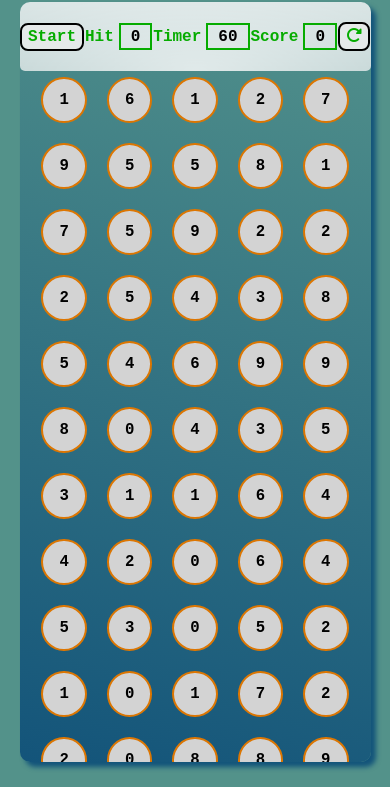
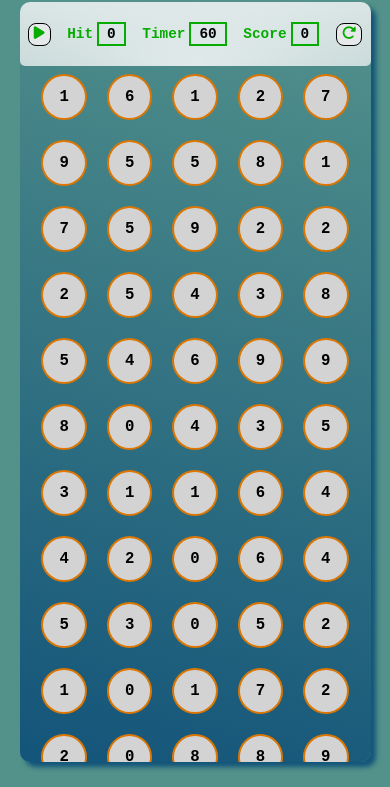
Before and after one commit to Mukesh-Kumawat-0o/Bubble-Game, a plain HTML site: page index.html in a window 390 px wide. Shown: the part 57-844 px from the top of the page. Drawn offline with Linux system fonts and the light colour scheme.

Commit message:
changes on some files

```diff
--- a/bubble.css
+++ b/bubble.css
@@ -73,6 +73,7 @@ body {
   font-weight: bolder;
 }
 .start-button {
+  text-align: center;
   font-size: 1.5rem;
   color: rgb(6, 172, 0);
   padding: 4px 8px;
--- a/bubbleMediaQueries.css
+++ b/bubbleMediaQueries.css
@@ -23,23 +23,23 @@
     height: 90%;
   }
   .board-child {
-    column-gap: 5px;
+    column-gap: 4px;
   }
   .board-text {
-    font-size: 1rem;
+    font-size: 0.9rem;
   }
   .monitor {
     border: 2px solid rgb(6, 172, 0);
-    font-size: 1rem;
-    padding: 2.5px 10px;
+    font-size: 0.9rem;
+    padding: 2px 8px;
   }
   .start-button {
-    font-size: 1rem;
-    border: 2px solid black;
-    padding: 3px 6px;
+    font-size: 0.9rem;
+    border: 1px solid black;
+    padding: 2.5px 5px;
   }
   .ground {
-    margin: 6px;
+    margin: 8px;
   }
   .afterGame {
     padding-top: 60px;
--- a/index.html
+++ b/index.html
@@ -15,7 +15,7 @@
     <div class="child-box">
         <div class="board">
             <div class="board-child">
-                <h2 class="start-button" id="start">Start</h2>
+                <h2 class="start-button" id="start"><i class="fa-solid fa-play"></i></h2>
             </div>
             <div class="board-child">
                 <h2 class="board-text">Hit</h2>
```
